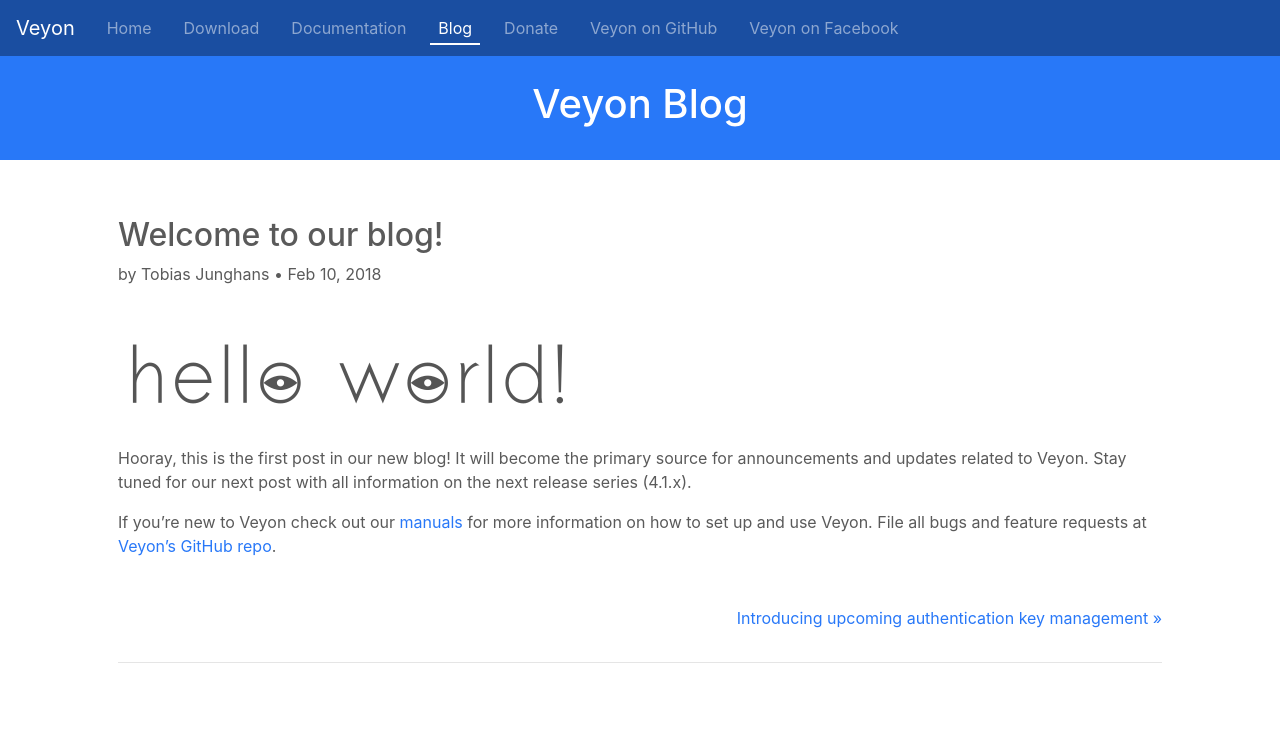
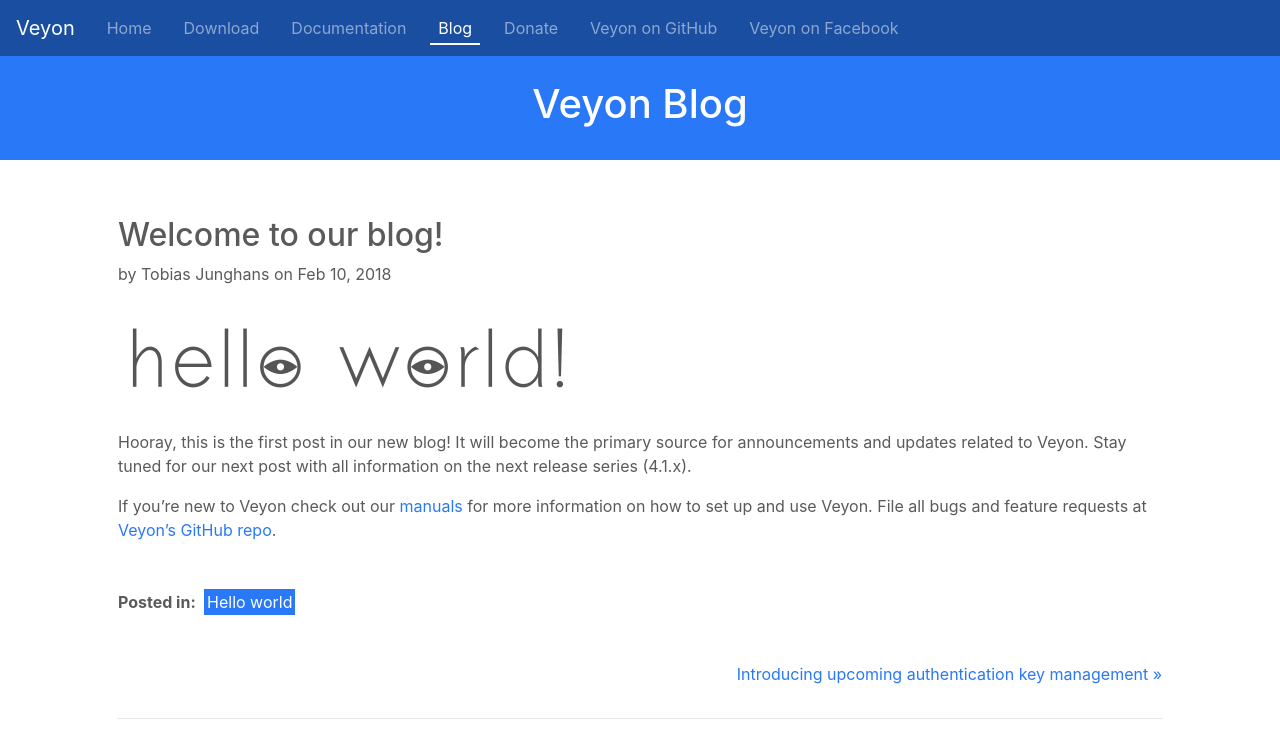
Before and after one commit to bowo93/pages, a Jekyll site: the page built from _posts/2018-02-10-welcome-to-veyon.md, in a window 1280 px wide and 1209 px high, cut to the strip 0-739 px from the top of the window. Built offline with Jekyll 4.4.1, drawn with Linux system fonts in a browser that asks for light colours.

Commit message:
blog: add support for categories

```diff
--- a/_config.yml
+++ b/_config.yml
@@ -13,6 +13,8 @@
 paginate: 5
 paginate_path: "/blog/page:num/"
 
+permalink: /blog/:year/:month/:day/:title/
+
 # Build settings
 markdown: kramdown
 exclude:
--- a/_layouts/post.html
+++ b/_layouts/post.html
@@ -10,7 +10,8 @@
   <div class="container blog">
     <header class="blog-post-header">
       <h2 class="blog-post-title" itemprop="name headline">{{ page.title }}</h2>
-      <p class="blog-post-meta">by <span itemprop="author" itemscope itemtype="http://schema.org/Person"><span itemprop="name">{{ author.name }}</span></span> • <time datetime="{{ page.date | date_to_xmlschema }}" itemprop="datePublished">{{ page.date | date: "%b %-d, %Y" }}</time></p>
+      <span class="blog-post-meta">by <span itemprop="author" itemscope itemtype="http://schema.org/Person"><span itemprop="name">{{ author.name }}</span></span> on <time datetime="{{ page.date | date_to_xmlschema }}" itemprop="datePublished">{{ page.date | date: "%b %-d, %Y" }}</time></span>
+
     </header>
     {% if page.image %}
     <div class="blog-post-image">
@@ -19,6 +20,13 @@
     {% endif %}
     <div class="blog-post-content" itemprop="articleBody">
       {{ content }}
+    </div>
+    <div class="blog-post-categories">
+      <span class="blog-post-categories-postedin">Posted in:&nbsp;</span>
+      {% for category in page.categories %}
+        <a href="{{site.baseurl}}/blog/categories/#{{category|slugize}}" class="blog-post-category">{{category | capitalize}}</a>
+        {% unless forloop.last %}&nbsp;{% endunless %}
+      {% endfor %}
     </div>
     <div class="blog-post-navigation">
       {% if page.previous.url %}
--- a/_posts/2018-02-10-welcome-to-veyon.md
+++ b/_posts/2018-02-10-welcome-to-veyon.md
@@ -3,6 +3,7 @@
 title:  "Welcome to our blog!"
 author: tobias.junghans
 date:   2018-02-10 17:36:30 +0100
+categories: [ Hello world ]
 image: "/img/hello-world.png"
 ---
 
--- a/css/veyon.css
+++ b/css/veyon.css
@@ -50,9 +50,27 @@
   padding-bottom: 2rem;
 }
 
+.blog-post-categories {
+  margin: 3rem 0;
+}
+
+.blog-post-categories-postedin {
+  font-weight: bold;
+}
+
+.blog-post-category {
+  background-color: #2878f8;
+  color: white;
+  padding: 3px;
+}
+
+.blog-post-category:hover {
+  color: white;
+  background-color: #1a4ea1 !important;
+}
 
 .btn-primary {
-	background-color: #4dc755;
+	background-color: #4dc755 !important;
 }
 
 .bg-dark {
```
Also changed, not shown: _posts/2018-02-13-introducing-authkeys.md (+1 -0 lines), blog/categories.html (added, +28 -0 lines), blog/index.html (+6 -3 lines).
